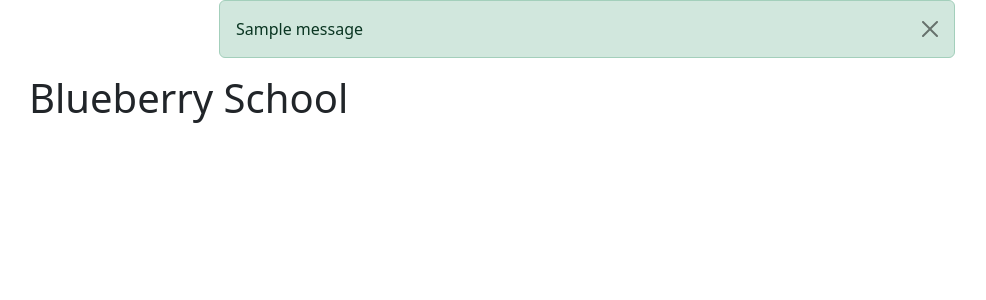
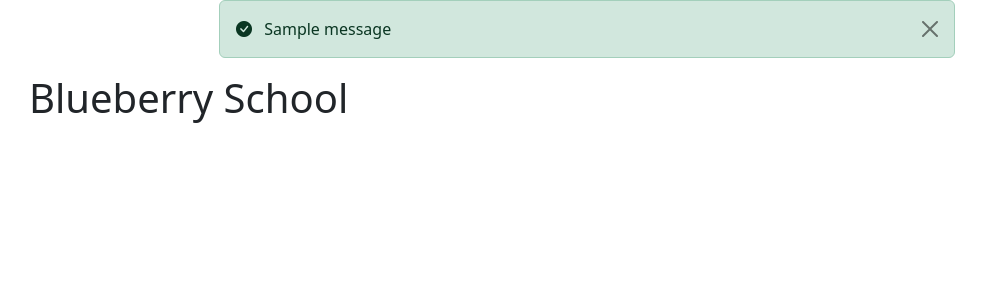
Before and after one commit to Pauli19/blueberry_school, a Flask app: page / in a window 1280 px wide. Shown: the top 300 px of the page, without its empty margins (53-1039 px from the left). Run offline with Flask 2, Linux system fonts and the light colour scheme; one stand-in notice (Sample message) is shown; some libraries are stand-ins or nearby versions.

Commit message:
Add icons for flash messages (#18)
* Add icons for flash messages

* Update templates/base.html.jinja

Co-authored-by: M <lmiguelvargasf@gmail.com>

Co-authored-by: M <lmiguelvargasf@gmail.com>

```diff
--- a/templates/base.html.jinja
+++ b/templates/base.html.jinja
@@ -21,6 +21,9 @@
     <link rel="icon" type="image/png" sizes="16x16" href="{{ url_for('static', filename='images/favicon/favicon-16x16.png') }}">
     <link rel="manifest" href="{{ url_for('static', filename='images/favicon/site.webmanifest') }}">
 
+    {# Bootstrap Icons #}
+    <link rel="stylesheet" href="https://cdn.jsdelivr.net/npm/bootstrap-icons@1.9.1/font/bootstrap-icons.css">
+
     <title>{% block title %}{% endblock %} - Blueberry School</title>
   </head>
   <body>
@@ -33,7 +36,16 @@
               {% for category, message in messages %}
                 {% with categories = ['primary', 'success', 'warning', 'danger'] %}
                   <div class="alert alert-{{ category if category in categories else 'dark' }} alert-dismissible fade show" role="alert">
-                    {{ message }}
+                    {% with icon = {
+                      'primary': 'info-circle-fill',
+                      'success': 'check-circle-fill',
+                      'warning': 'exclamation-triangle-fill',
+                      'danger': 'x-octagon-fill',
+                      }.get(category, 'info-square-fill')
+                    %}
+                      <i class="bi bi-{{ icon }}"></i>
+                    {% endwith %}
+                    <span class="ms-2">{{ message }}</span>
                     <button type="button" class="btn-close" data-bs-dismiss="alert" aria-label="Close"></button>
                   </div>
                 {% endwith %}
```
